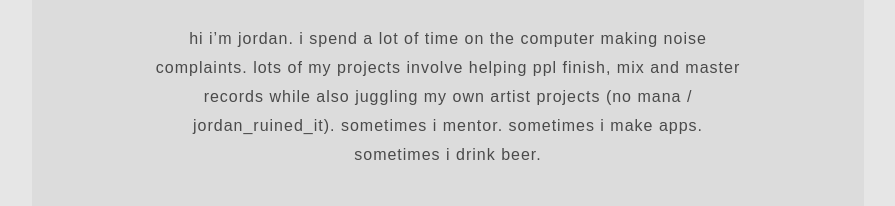
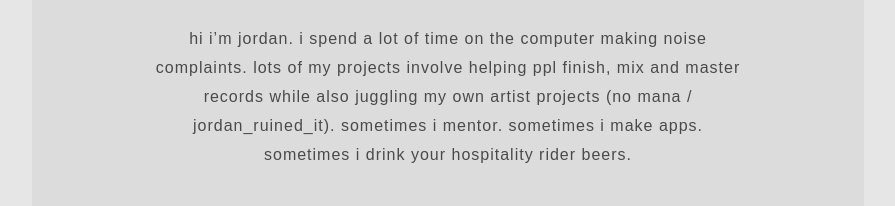
Before and after one commit to jordan-ruined-it/ruined.us, a plain HTML site: page info.html in a window 1280 px wide. Shown: the part 851-1057 px from the top of the page, without its empty margins (192-1087 px from the left). Drawn offline with Linux system fonts and the light colour scheme; no server answers.

Commit message:
About: update last line
Co-Authored-By: Claude Opus 5.5 <noreply@anthropic.com>
Claude-Session: https://claude.ai/code/session_01PPaEzVqPTVss1vN13v5iyw

```diff
--- a/info.html
+++ b/info.html
@@ -34,7 +34,7 @@
 
     <section class="panel" id="about">
       <h2>about</h2>
-      <p class="about">hi i’m jordan. i spend a lot of time on the computer making noise complaints. lots of my projects involve helping ppl finish, mix and master records while also juggling my own artist projects (no mana / jordan_ruined_it). sometimes i mentor. sometimes i make apps. sometimes i drink beer.</p>
+      <p class="about">hi i’m jordan. i spend a lot of time on the computer making noise complaints. lots of my projects involve helping ppl finish, mix and master records while also juggling my own artist projects (no mana / jordan_ruined_it). sometimes i mentor. sometimes i make apps. sometimes i drink your hospitality rider beers.</p>
       <h3 class="subhead" id="pricing">services &amp; pricing</h3>
       <ul class="services">
         <li>mixing</li>
```
